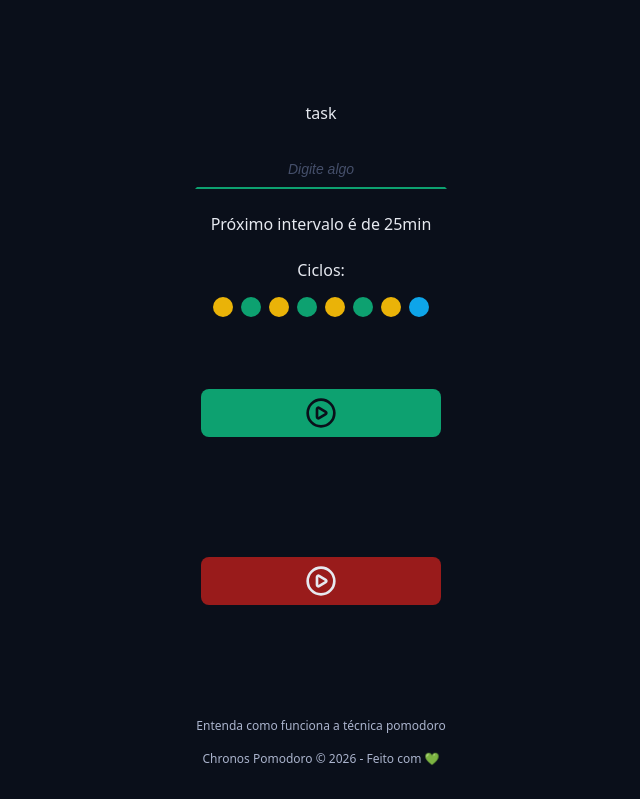
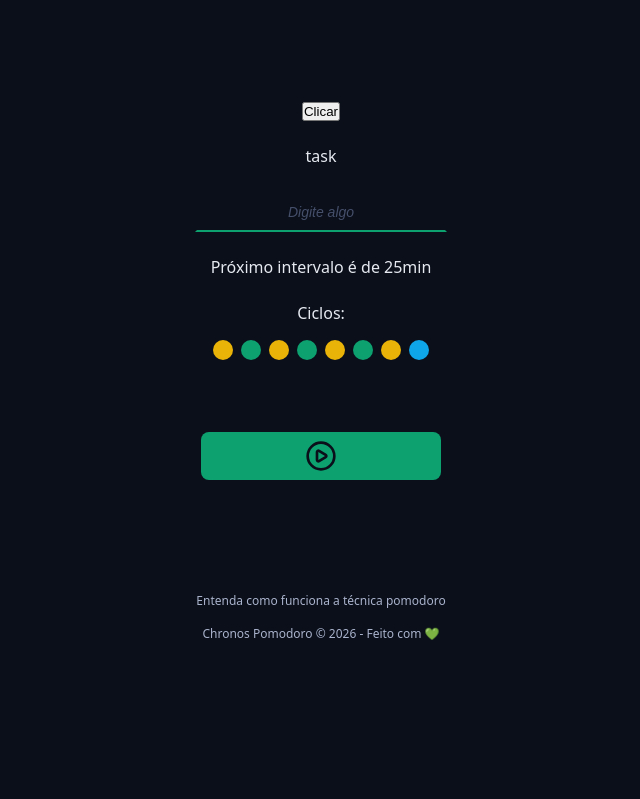
Before and after one commit to commit-ana/CONTRUCAO_FRONT1, a React (Vite) app in the folder praticas/pomodoro/: page / in a window 1280 px wide. Shown: the part 535-1334 px from the top of the page, without its empty margins (319-959 px from the left). After the commit the page ends 1209 px from the top, so only its background shows below. Built offline with nearby package versions, Linux system fonts and the light colour scheme.

Commit message:
pratica37 - integra useState ao TaskContext e valida reatividade global

```diff
--- a/praticas/pomodoro/src/components/CountDown/index.tsx
+++ b/praticas/pomodoro/src/components/CountDown/index.tsx
@@ -1,13 +1,11 @@
 import styles from './styles.module.css';
-
-// 1. Importamos apenas o nosso Hook!
 import { useTaskContext } from '../../contexts/TaskContext';
 
 export function CountDown() {
-  // 2. Chamamos o Hook
-  const taskContext = useTaskContext();
+  // Puxamos apenas o 'state' de dentro do nosso contexto
+  const { state } = useTaskContext();
 
-  console.log(taskContext); // Teste no navegador!
-
-  return <div className={styles.container}>00:00</div>;
+  return (
+    <div className={styles.container}>{state.formattedSecondsRemaining}</div>
+  );
 }
--- a/praticas/pomodoro/src/components/MainForm/index.tsx
+++ b/praticas/pomodoro/src/components/MainForm/index.tsx
@@ -2,10 +2,34 @@ import { PlayCircleIcon } from 'lucide-react';
 import { Cycles } from '../Cycles';
 import { DefaultButton } from '../DefaultButton';
 import { DefaultInput } from '../DefaultInput';
+import { useTaskContext } from '../../contexts/TaskContext';
 
 export function MainForm() {
+  // Puxamos a função 'setState' do contexto
+  const { setState } = useTaskContext();
+
+  function handleCreateNewTask(event: React.FormEvent<HTMLFormElement>) {
+    event.preventDefault();
+    console.log('DEU CERTO');
+  }
+
+  // Função de teste para atualizar o estado global
+  function handleClick() {
+    setState(prevState => {
+      return {
+        ...prevState,
+        formattedSecondsRemaining: '21:00', // Força o relógio a mostrar 21:00
+      };
+    });
+  }
+
   return (
-    <form className='form' action=''>
+    <form onSubmit={handleCreateNewTask} className='form' action=''>
+      {/* Botão de teste */}
+      <button onClick={handleClick} type='button'>
+        Clicar
+      </button>
+
       <div className='formRow'>
         <DefaultInput
           labelText='task'
@@ -25,7 +49,6 @@ export function MainForm() {
 
       <div className='formRow'>
         <DefaultButton icon={<PlayCircleIcon />} />
-        <DefaultButton icon={<PlayCircleIcon />} color='red' />
       </div>
     </form>
   );
--- a/praticas/pomodoro/src/contexts/TaskContext.tsx
+++ b/praticas/pomodoro/src/contexts/TaskContext.tsx
@@ -1,14 +1,17 @@
-import { createContext, useContext } from 'react';
+import { createContext, useContext, useState } from 'react';
 import type { TaskStateModel } from '../../src/models/TaskStateModel';
 
-// 1. Trazemos o initialState para cá
 const initialState: TaskStateModel = {
   tasks: [],
   secondsRemaining: 0,
   formattedSecondsRemaining: '00:00',
   activeTask: null,
   currentCycle: 0,
-  config: { workTime: 25, shortBreakTime: 5, longBreakTime: 15 },
+  config: {
+    workTime: 25,
+    shortBreakTime: 5,
+    longBreakTime: 15,
+  },
 };
 
 type TaskContextProps = {
@@ -16,33 +19,31 @@ type TaskContextProps = {
   setState: React.Dispatch<React.SetStateAction<TaskStateModel>>;
 };
 
+// Valor inicial de fallback (caso alguém use o contexto fora do provider)
 const initialContextValue = {
   state: initialState,
-  setState: () => {}, // Função vazia provisória
+  setState: () => {},
 };
 
-// 2. Criação do Contexto
 export const TaskContext = createContext<TaskContextProps>(initialContextValue);
 
-// ==============================================================
-// 3. NOSSO COMPONENTE PROVIDER CUSTOMIZADO
-// ==============================================================
 type TaskContextProviderProps = {
   children: React.ReactNode;
 };
 
 export function TaskContextProvider({ children }: TaskContextProviderProps) {
-  // O valor passado aqui na prop "value" é o que de fato vai para a aplicação!
+  // O Estado agora mora DENTRO do Provider!
+  const [state, setState] = useState(initialState);
+
   return (
-    <TaskContext.Provider value={{ ...initialContextValue }}>
+    // Passamos tanto o state quanto a função de atualizar (setState) para todos os filhos
+    <TaskContext.Provider value={{ state, setState }}>
       {children}
     </TaskContext.Provider>
   );
 }
 
-// ==============================================================
-// 4. NOSSO CUSTOM HOOK (Atalho para os filhos)
-// ==============================================================
+// Hook customizado para facilitar o uso
 export function useTaskContext() {
   return useContext(TaskContext);
 }
```
